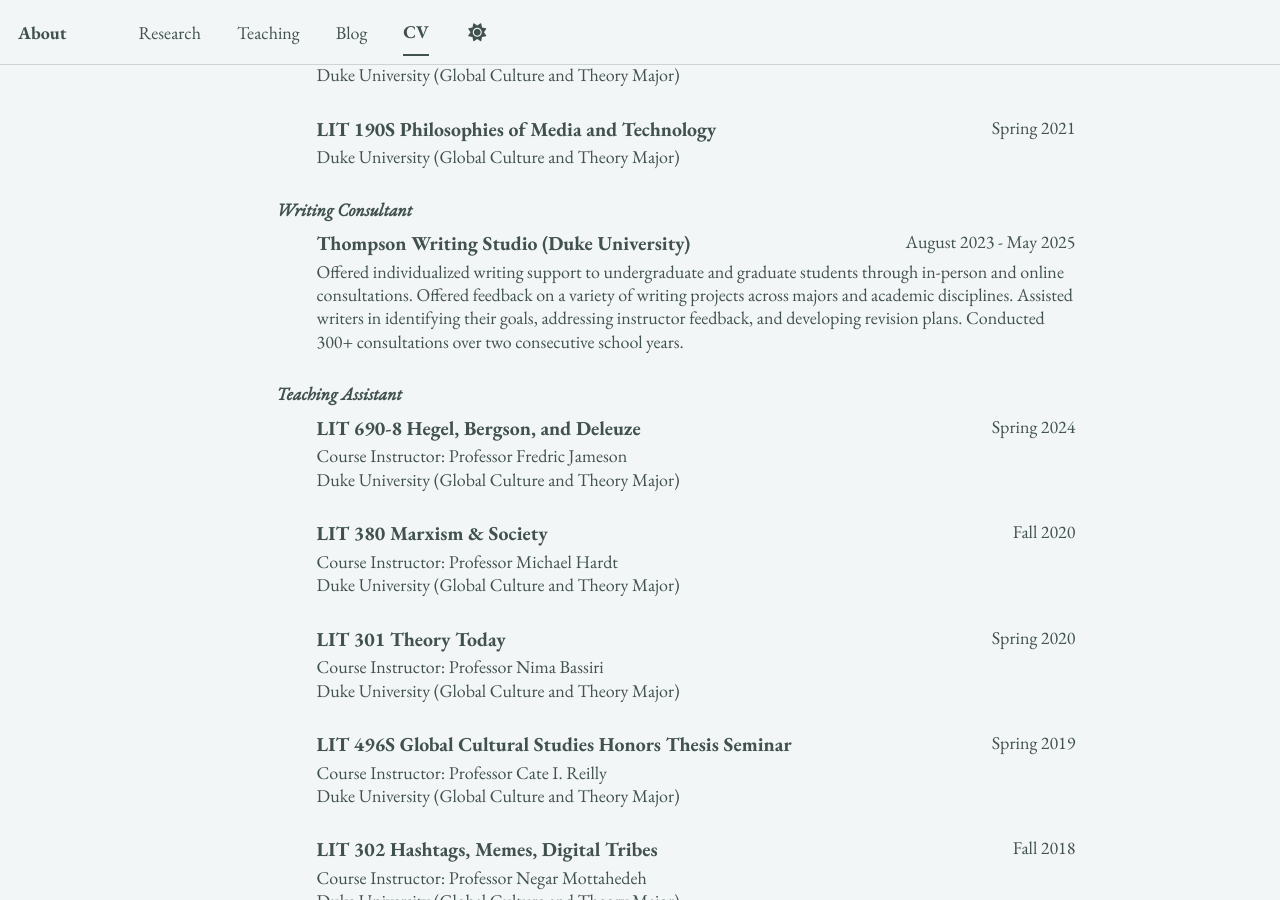
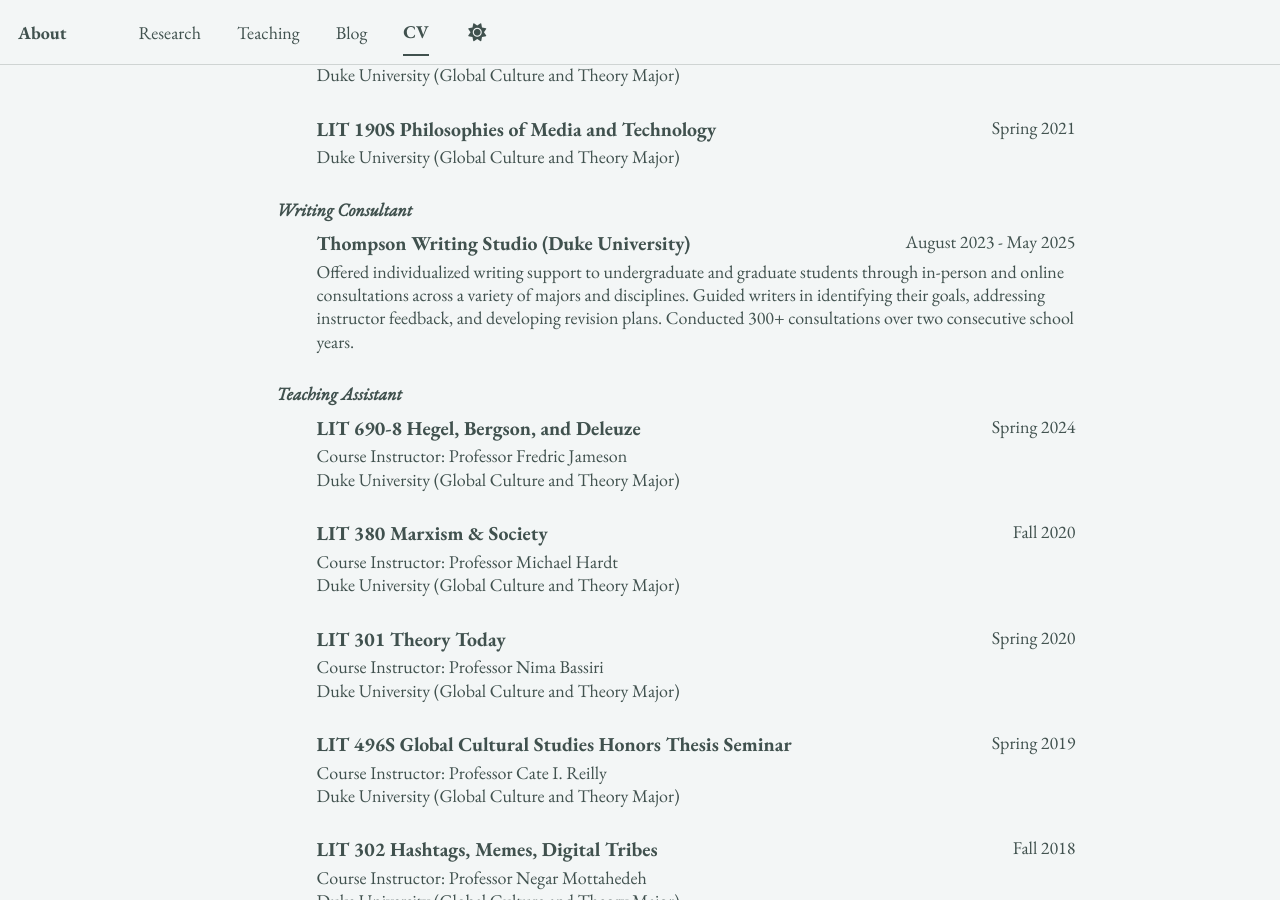
Before and after one commit to epujol90/epujol90.github.io, a Jekyll site: the page built from _pages/cv-json.md, in a window 1280 px wide and 900 px high, scrolled down 5425 px. Built offline with Jekyll 4.4.1, drawn with Linux system fonts in a browser that asks for light colours; a script bundle is joined from its source files by our own code; library files that are not in the unit come from our copies.

Commit message:
Update cv.json

```diff
--- a/_data/cv.json
+++ b/_data/cv.json
@@ -341,7 +341,7 @@
       "institution": "",
       "date": "August 2023 - May 2025",
       "role": "",
-      "description": "Offered individualized writing support to undergraduate and graduate students through in-person and online consultations. Offered feedback on a variety of writing projects across majors and academic disciplines. Assisted writers in identifying their goals, addressing instructor feedback, and developing revision plans. Conducted 300+ consultations over two consecutive school years.",
+      "description": "Offered individualized writing support to undergraduate and graduate students through in-person and online consultations across a variety of majors and disciplines. Guided writers in identifying their goals, addressing instructor feedback, and developing revision plans. Conducted 300+ consultations over two consecutive school years.",
       "category": "Writing Consultant"
     },
     {
```
